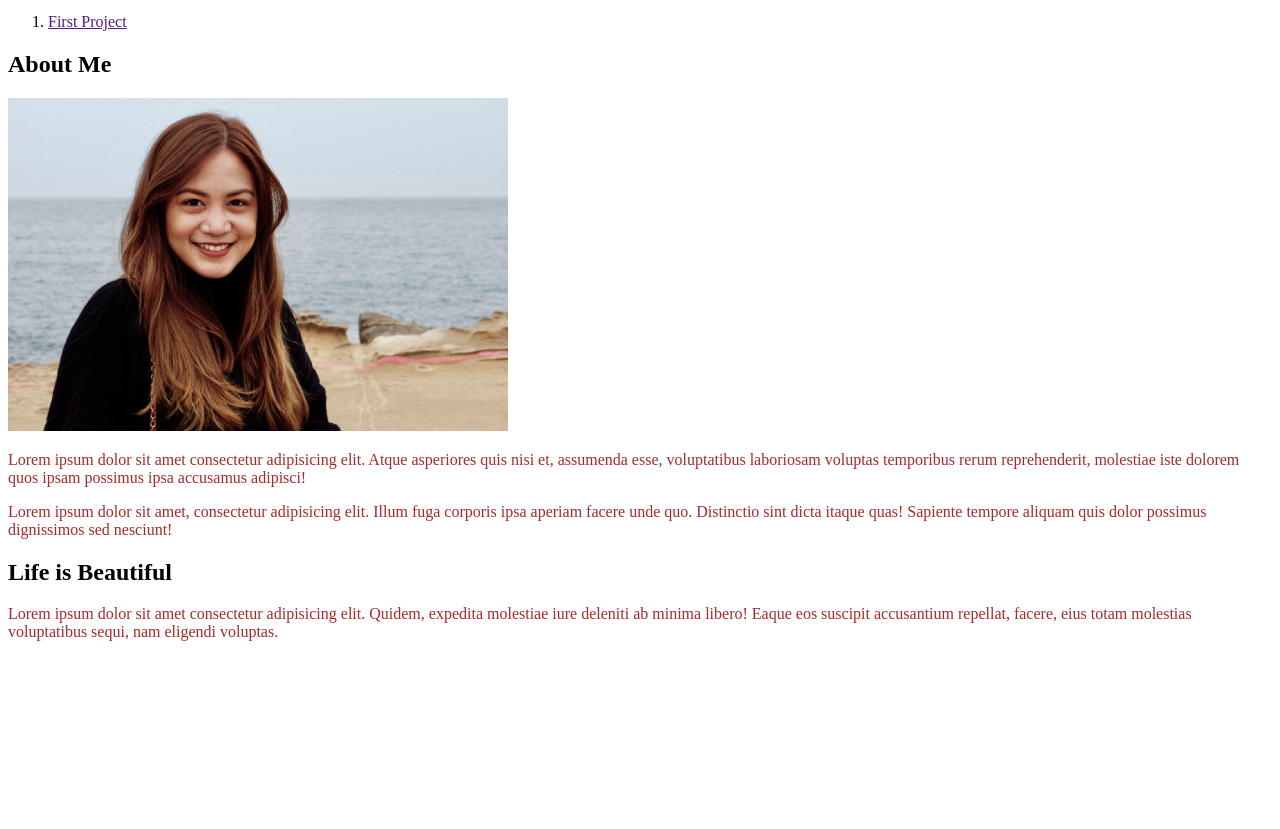
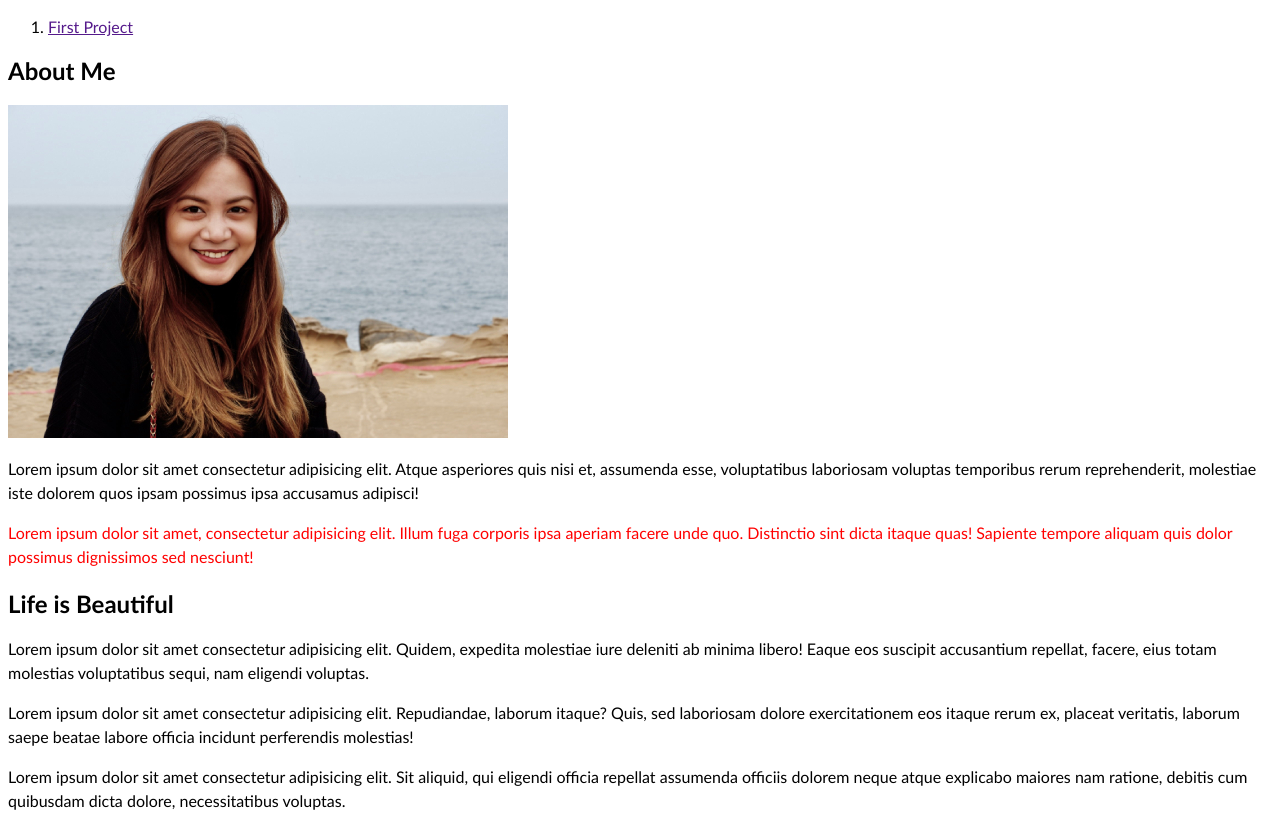
Before and after one commit to Rocelynroxy/Roxysportfolio, a plain HTML site: page index.html in a window 1280 px wide. Shown: the part 114-943 px from the top of the page. Before the commit the page ends 800 px from the top, so only its background shows below. Drawn offline with Linux system fonts and the light colour scheme.

Commit message:
4th update

```diff
--- a/index.html
+++ b/index.html
@@ -4,7 +4,18 @@
     <meta charset="UTF-8">
     <title>Roxy's Portfolio</title>
     <style>
-        p{color: brown;}
+        #extraspecial{
+            color: red;
+        }
+        .special {
+            color: cadetblue;
+        }
+        body{
+            color: rgb(0, 0, 0);font-family: 'Gill Sans', 'Gill Sans MT', Calibri, 'Trebuchet MS', sans-serif;
+        }
+        p{
+            line-height: 1.5em;
+        }
     </style>
 </head>
 <body>
@@ -21,11 +32,15 @@
             <img src="Images/IMG_0464.jpg" alt="Roxy">
             <p>Lorem ipsum dolor sit amet consectetur adipisicing elit. Atque asperiores quis nisi et, assumenda esse, voluptatibus laboriosam voluptas temporibus rerum reprehenderit, molestiae iste dolorem quos ipsam possimus ipsa accusamus adipisci!</p>
 
-            <p>Lorem ipsum dolor sit amet, consectetur adipisicing elit. Illum fuga corporis ipsa aperiam facere unde quo. Distinctio sint dicta itaque quas! Sapiente tempore aliquam quis dolor possimus dignissimos sed nesciunt!</p>
+            <p id="extraspecial" class="special">Lorem ipsum dolor sit amet, consectetur adipisicing elit. Illum fuga corporis ipsa aperiam facere unde quo. Distinctio sint dicta itaque quas! Sapiente tempore aliquam quis dolor possimus dignissimos sed nesciunt!</p>
 
             <H2>Life is Beautiful</H2>
 
             <p>Lorem ipsum dolor sit amet consectetur adipisicing elit. Quidem, expedita molestiae iure deleniti ab minima libero! Eaque eos suscipit accusantium repellat, facere, eius totam molestias voluptatibus sequi, nam eligendi voluptas.</p>
+
+            <p>Lorem ipsum dolor sit amet consectetur adipisicing elit. Repudiandae, laborum itaque? Quis, sed laboriosam dolore exercitationem eos itaque rerum ex, placeat veritatis, laborum saepe beatae labore officia incidunt perferendis molestias!</p>
+
+            <p>Lorem ipsum dolor sit amet consectetur adipisicing elit. Sit aliquid, qui eligendi officia repellat assumenda officiis dolorem neque atque explicabo maiores nam ratione, debitis cum quibusdam dicta dolore, necessitatibus voluptas.</p>
         </aside>
 
     </Main>
```
